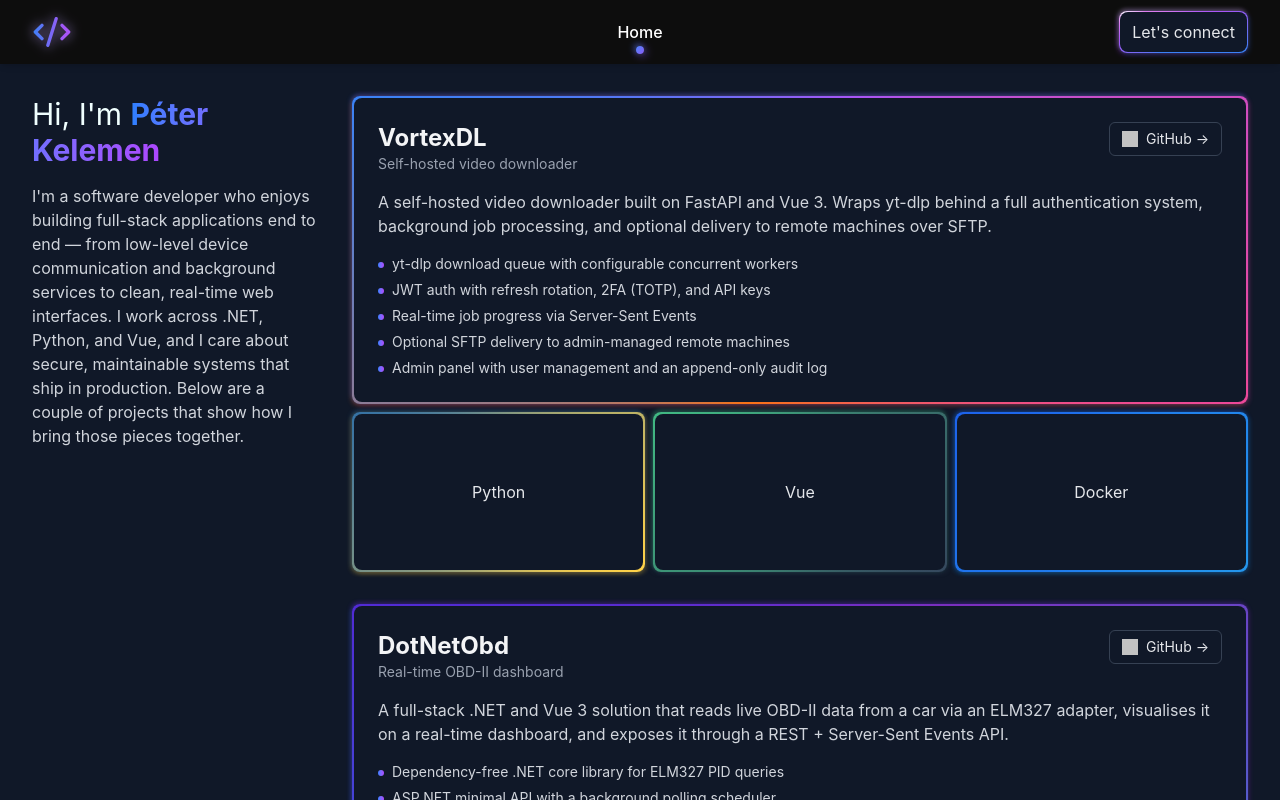
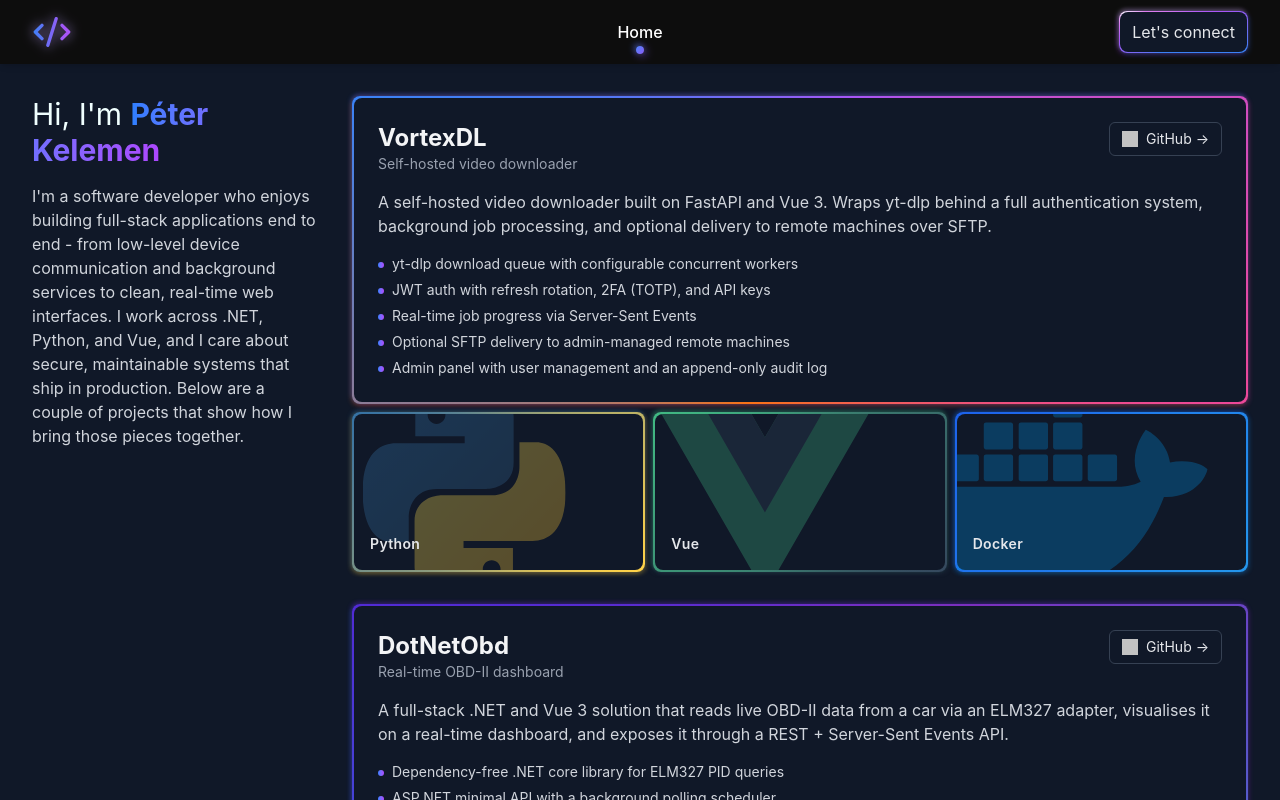
Before and after one commit to PeterKelemen2/cv-site, a Vue app: page / in a window 1280 px wide. Built offline with nearby package versions, Linux system fonts and the light colour scheme; grey boxes are pictures that could not be loaded.

Commit message:
Improve on content

```diff
--- a/src/data/projects.js
+++ b/src/data/projects.js
@@ -18,9 +18,24 @@ export const projects = [
     githubUrl: 'https://github.com/PeterKelemen2/VortexDL',
     cardColors: ['#3b82f6', '#a855f7', '#ec4899', '#f97316'],
     technologies: [
-      { name: 'Python', colors: ['#3672a4', '#ffd248'] },
-      { name: 'Vue', colors: ['#41b883', '#35495e'] },
-      { name: 'Docker', colors: ['#1d63ed', '#2496ed'] },
+      {
+        name: 'Python',
+        colors: ['#3672a4', '#ffd248'],
+        techDescription:
+          'The entire backend is written in Python 3.12 using FastAPI. It powers the async download workers (yt-dlp), JWT-based authentication with TOTP and refresh-token rotation, rate limiting via slowapi, and SFTP delivery using asyncssh. SQLAlchemy 2.0 with async SQLite is used for persistence.',
+      },
+      {
+        name: 'Vue',
+        colors: ['#41b883', '#35495e'],
+        techDescription:
+          'The frontend is a Vue 3 SPA (Composition API) built with Vite and Tailwind CSS 4. It connects to the FastAPI backend over a Server-Sent Events stream for real-time job progress, manages state with Pinia, and provides the full download queue UI, admin panel, and profile management.',
+      },
+      {
+        name: 'Docker',
+        colors: ['#1d63ed', '#2496ed'],
+        techDescription:
+          'The entire application ships as a single Docker image. supervisord runs nginx (static SPA + reverse proxy) and uvicorn (FastAPI) side-by-side. A single compose.yml with three bind-mounted directories is all that is needed to run the service in production.',
+      },
     ],
   },
   {
@@ -38,9 +53,24 @@ export const projects = [
     githubUrl: 'https://github.com/PeterKelemen2/DotNetObd',
     cardColors: ['#512bd4', '#7b2fbe', '#1ba1e2'],
     technologies: [
-      { name: '.NET', colors: ['#512bd4', '#9b4dca'] },
-      { name: 'ASP.NET', colors: ['#512bd4', '#1ba1e2'] },
-      { name: 'Vue', colors: ['#41b883', '#35495e'] },
+      {
+        name: '.NET',
+        colors: ['#512bd4', '#9b4dca'],
+        techDescription:
+          'The core DotNetObd library is a dependency-free .NET 10 package that abstracts ELM327 serial communication. It exposes a typed PID model (RPM, speed, coolant temp, MAF, fuel calculations), an ObdService with an in-memory cache, and a PidSchedule that groups PIDs by poll interval and supports delta-triggered burst polling. Designed to be published as a standalone NuGet package.',
+      },
+      {
+        name: 'ASP.NET',
+        colors: ['#512bd4', '#1ba1e2'],
+        techDescription:
+          'DotNetObd.Api is an ASP.NET 10 minimal-API project that exposes the OBD data over REST and a Server-Sent Events stream. An ObdBackgroundService drives the ELM327 polling loop and writes snapshots to an in-memory store, while a SimulatorBackgroundService replays recorded data for development without a real vehicle. Optional Spotify now-playing integration is available via OAuth 2.0.',
+      },
+      {
+        name: 'Vue',
+        colors: ['#41b883', '#35495e'],
+        techDescription:
+          'The dashboard-frontend is a Vue 3 SPA (Composition API) built with Vite. It consumes the ASP.NET SSE stream via a useObdSnapshot composable and renders live data through animated SVG arc gauges. Additional views cover settings (serial port config), a schedule editor, a Spotify now-playing card, and a component library reference.',
+      },
     ],
   },
 ]
--- a/src/views/HomeView.vue
+++ b/src/views/HomeView.vue
@@ -1,8 +1,40 @@
 <script setup>
 import GradientBorderCard from '@/components/GradientBorderCard.vue'
 import { projects } from '@/data/projects'
+import { reactive } from 'vue'
+import pythonIcon from '@/assets/tech/python.svg'
+import vueIcon from '@/assets/tech/vue.svg'
+import dockerIcon from '@/assets/tech/docker.svg'
+import dotnetIcon from '@/assets/tech/dotnet.svg'
+
+const techIcons = {
+  Python: pythonIcon,
+  Vue: vueIcon,
+  Docker: dockerIcon,
+  '.NET': dotnetIcon,
+  'ASP.NET': dotnetIcon,
+}
 
 const smallSize = 'h-40 max-h-40 md:h-40 md:max-h-40'
+
+const selectedTechs = reactive(Object.fromEntries(projects.map((p) => [p.name, null])))
+const slideDirections = reactive(Object.fromEntries(projects.map((p) => [p.name, 'right'])))
+
+function selectTech(projectName, techName) {
+  if (selectedTechs[projectName] === techName) {
+    selectedTechs[projectName] = null
+    return
+  }
+  const project = projects.find((p) => p.name === projectName)
+  const oldIdx = project.technologies.findIndex((t) => t.name === selectedTechs[projectName])
+  const newIdx = project.technologies.findIndex((t) => t.name === techName)
+  slideDirections[projectName] = newIdx > oldIdx ? 'right' : 'left'
+  selectedTechs[projectName] = techName
+}
+
+function getSelectedTech(project) {
+  return project.technologies.find((t) => t.name === selectedTechs[project.name]) ?? null
+}
 </script>
 
 <template>
@@ -20,7 +52,7 @@ const smallSize = 'h-40 max-h-40 md:h-40 md:max-h-40'
         </div>
         <div>
           <span class="text-gray-300"
-            >I'm a software developer who enjoys building full-stack applications end to end — from
+            >I'm a software developer who enjoys building full-stack applications end to end - from
             low-level device communication and background services to clean, real-time web
             interfaces. I work across .NET, Python, and Vue, and I care about secure, maintainable
             systems that ship in production. Below are a couple of projects that show how I bring
@@ -64,19 +96,65 @@ const smallSize = 'h-40 max-h-40 md:h-40 md:max-h-40'
                   <span>{{ feature }}</span>
                 </li>
               </ul>
+              <Transition name="panel">
+                <div v-if="getSelectedTech(project)">
+                  <div class="border-t border-gray-700 pt-4 overflow-hidden">
+                    <Transition :name="'slide-' + slideDirections[project.name]" mode="out-in">
+                      <div :key="selectedTechs[project.name]" class="flex flex-col gap-1.5">
+                        <h3
+                          class="text-sm font-semibold"
+                          :style="{
+                            background: `linear-gradient(to right, ${getSelectedTech(project).colors[0]}, ${getSelectedTech(project).colors[getSelectedTech(project).colors.length - 1]})`,
+                            WebkitBackgroundClip: 'text',
+                            WebkitTextFillColor: 'transparent',
+                            backgroundClip: 'text',
+                          }"
+                        >
+                          {{ getSelectedTech(project).name }}
+                        </h3>
+                        <p class="text-sm text-gray-300 leading-relaxed">
+                          {{ getSelectedTech(project).techDescription }}
+                        </p>
+                      </div>
+                    </Transition>
+                  </div>
+                </div>
+              </Transition>
             </div>
           </GradientBorderCard>
           <div class="flex gap-2">
             <GradientBorderCard
               v-for="tech in project.technologies"
               :key="tech.name"
-              :border-width="2"
+              :border-width="selectedTechs[project.name] === tech.name ? 2 : 2"
               :colors="tech.colors"
-              class="flex-1"
-              :class="smallSize"
+              class="flex-1 cursor-pointer select-none transition-opacity"
+              :class="[
+                smallSize,
+                selectedTechs[project.name] !== null && selectedTechs[project.name] !== tech.name
+                  ? 'opacity-40'
+                  : 'opacity-100',
+              ]"
+              @click="selectTech(project.name, tech.name)"
             >
-              <div class="h-full p-6 flex items-center justify-center text-gray-200">
-                {{ tech.name }}
+              <div class="relative h-full overflow-hidden group">
+                <img
+                  v-if="techIcons[tech.name]"
+                  :src="techIcons[tech.name]"
+                  alt=""
+                  aria-hidden="true"
+                  class="absolute pointer-events-none select-none w-auto transition-opacity duration-300"
+                  :class="
+                    selectedTechs[project.name] === tech.name
+                      ? 'opacity-100'
+                      : 'opacity-30 group-hover:opacity-100'
+                  "
+                  style="top: 50%; left: 38%; transform: translate(-50%, -50%); height: 130%"
+                />
+                <span
+                  class="absolute bottom-4 left-4 text-sm font-semibold tracking-wide text-gray-200 z-10"
+                  >{{ tech.name }}</span
+                >
               </div>
             </GradientBorderCard>
           </div>
@@ -86,4 +164,55 @@ const smallSize = 'h-40 max-h-40 md:h-40 md:max-h-40'
   </div>
 </template>
 
-<style scoped></style>
+<style scoped>
+/* Panel appear / disappear with height animation */
+.panel-enter-active,
+.panel-leave-active {
+  transition:
+    max-height 0.3s ease,
+    opacity 0.3s ease;
+  overflow: hidden;
+}
+.panel-enter-from,
+.panel-leave-to {
+  max-height: 0;
+  opacity: 0;
+}
+.panel-enter-to,
+.panel-leave-from {
+  max-height: 20rem;
+  opacity: 1;
+}
+
+/* Slide right — new chip is to the right of the previous one */
+.slide-right-enter-active,
+.slide-right-leave-active {
+  transition:
+    transform 0.22s ease,
+    opacity 0.22s ease;
+}
+.slide-right-enter-from {
+  transform: translateX(32px);
+  opacity: 0;
+}
+.slide-right-leave-to {
+  transform: translateX(-32px);
+  opacity: 0;
+}
+
+/* Slide left — new chip is to the left of the previous one */
+.slide-left-enter-active,
+.slide-left-leave-active {
+  transition:
+    transform 0.22s ease,
+    opacity 0.22s ease;
+}
+.slide-left-enter-from {
+  transform: translateX(-32px);
+  opacity: 0;
+}
+.slide-left-leave-to {
+  transform: translateX(32px);
+  opacity: 0;
+}
+</style>
```
